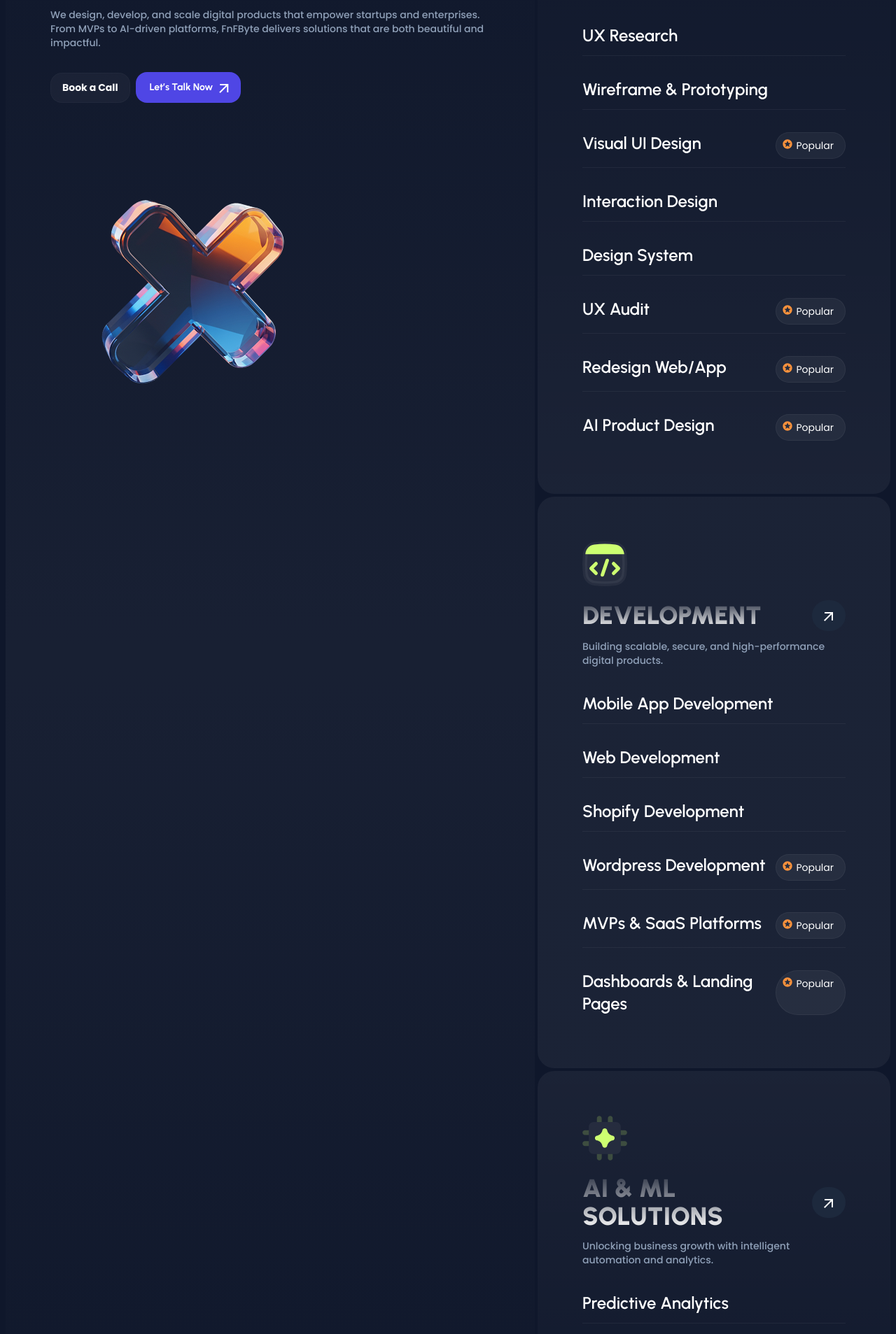
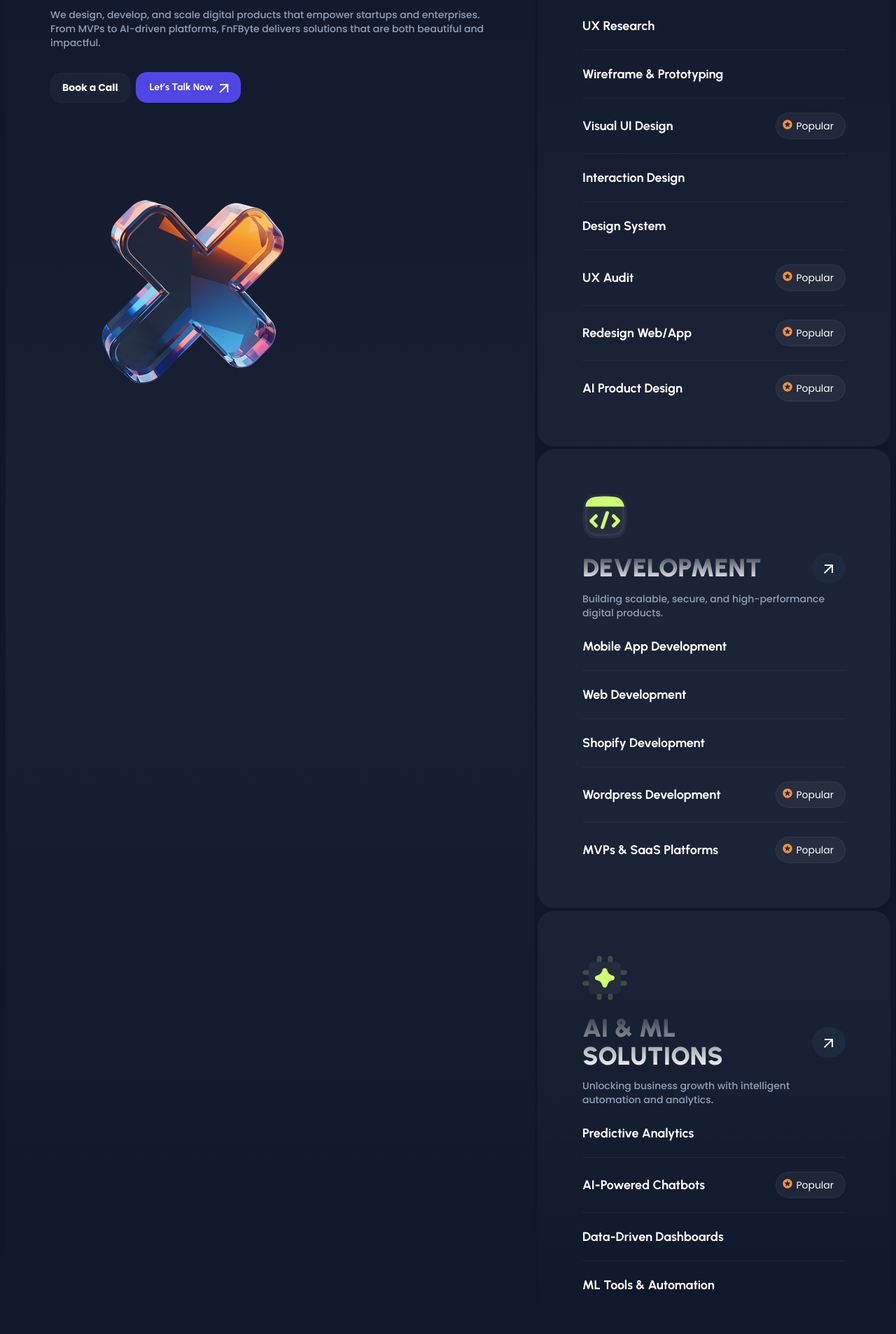
Before and after one commit to aminulhasan142/FnFByteV1, a React (Vite) app: page / in a window 1280 px wide. Shown: the part 3853-5760 px from the top of the page at 70% size. Built offline with nearby package versions, Linux system fonts and the light colour scheme.

Commit message:
working on service gig

```diff
--- a/src/components/ServicesSection.jsx
+++ b/src/components/ServicesSection.jsx
@@ -89,49 +89,64 @@
               </p>
             </div>
             {/* gig title heading */}
-            <div className="flex flex-col items-start gap-5 self-stretch">
-              <div className="w-full py-3 border-b border-[#ffffff0d] flex justify-between">
-                <p className="text-xl lg:text-2xl font-semibold text-white ">
+            <div className="flex flex-col w-full items-start gap-5 self-stretch">
+              {/* topic title */}
+              <div className="flex w-full justify-between items-center">
+                <h2 className="text-white text-lg not-italic font-bold">
                   UX Research
-                </p>
+                </h2>
               </div>
-              <div className="w-full py-3 border-b border-[#ffffff0d] flex justify-between">
-                <p className="text-xl lg:text-2xl font-semibold text-white ">
+              <span className="w-full border-b border-border"></span>
+              {/* topic title */}
+              <div className="flex w-full justify-between items-center">
+                <h2 className="text-white text-lg not-italic font-bold">
                   Wireframe & Prototyping
-                </p>
+                </h2>
               </div>
-              <div className="w-full py-3 border-b border-[#ffffff0d] flex justify-between">
-                <p className="text-xl lg:text-2xl font-semibold text-white ">
+              <span className="w-full border-b border-border"></span>
+              {/* topic title */}
+              <div className="flex w-full justify-between items-center">
+                <h2 className="text-white text-lg not-italic font-bold">
                   Visual UI Design
-                </p>
+                </h2>
                 <PopularTag />
               </div>
-              <div className="w-full py-3 border-b border-[#ffffff0d] flex justify-between">
-                <p className="text-xl lg:text-2xl font-semibold text-white ">
+              <span className="w-full border-b border-border"></span>
+              {/* topic title */}
+              <div className="flex w-full justify-between items-center">
+                <h2 className="text-white text-lg not-italic font-bold">
                   Interaction Design
-                </p>
+                </h2>
               </div>
-              <div className="w-full py-3 border-b border-[#ffffff0d] flex justify-between">
-                <p className="text-xl lg:text-2xl font-semibold text-white ">
+              <span className="w-full border-b border-border"></span>
+              {/* topic title */}
+              <div className="flex w-full justify-between items-center">
+                <h2 className="text-white text-lg not-italic font-bold">
                   Design System
-                </p>
+                </h2>
               </div>
-              <div className="w-full py-3 border-b border-[#ffffff0d] flex justify-between">
-                <p className="text-xl lg:text-2xl font-semibold text-white ">
+              <span className="w-full border-b border-border"></span>
+              {/* topic title */}
+              <div className="flex w-full justify-between items-center">
+                <h2 className="text-white text-lg not-italic font-bold">
                   UX Audit
-                </p>
+                </h2>
                 <PopularTag />
               </div>
-              <div className="w-full py-3 border-b border-[#ffffff0d] flex justify-between">
-                <p className="text-xl lg:text-2xl font-semibold text-white ">
+              <span className="w-full border-b border-border"></span>
+              {/* topic title */}
+              <div className="flex w-full justify-between items-center">
+                <h2 className="text-white text-lg not-italic font-bold">
                   Redesign Web/App
-                </p>
+                </h2>
                 <PopularTag />
               </div>
-              <div className="w-full py-3 border-[#ffffff0d] flex justify-between">
-                <p className="text-xl lg:text-2xl font-semibold text-white ">
+              <span className="w-full border-b border-border"></span>
+              {/* topic title */}
+              <div className="flex w-full justify-between items-center">
+                <h2 className="text-white text-lg not-italic font-bold">
                   AI Product Design
-                </p>
+                </h2>
                 <PopularTag />
               </div>
             </div>
@@ -172,38 +187,41 @@
               </p>
             </div>
             {/* gig title heading */}
-            <div className="flex flex-col items-start gap-5 self-stretch">
-              <div className="w-full py-3 border-b border-[#ffffff0d] flex justify-between">
-                <p className="text-xl lg:text-2xl font-semibold text-white ">
+            <div className="flex flex-col w-full items-start gap-5 self-stretch">
+              {/* topic title */}
+              <div className="flex w-full justify-between items-center">
+                <h2 className="text-white text-lg not-italic font-bold">
                   Mobile App Development
-                </p>
+                </h2>
               </div>
-              <div className="w-full py-3 border-b border-[#ffffff0d] flex justify-between">
-                <p className="text-xl lg:text-2xl font-semibold text-white ">
+              <span className="w-full border-b border-border"></span>
+              {/* topic title */}
+              <div className="flex w-full justify-between items-center">
+                <h2 className="text-white text-lg not-italic font-bold">
                   Web Development
-                </p>
+                </h2>
               </div>
-              <div className="w-full py-3 border-b border-[#ffffff0d] flex justify-between">
-                <p className="text-xl lg:text-2xl font-semibold text-white ">
+              <span className="w-full border-b border-border"></span>
+              {/* topic title */}
+              <div className="flex w-full justify-between items-center">
+                <h2 className="text-white text-lg not-italic font-bold">
                   Shopify Development
-                </p>
+                </h2>
               </div>
-              <div className="w-full py-3 border-b border-[#ffffff0d] flex justify-between">
-                <p className="text-xl lg:text-2xl font-semibold text-white ">
+              <span className="w-full border-b border-border"></span>
+              {/* topic title */}
+              <div className="flex w-full justify-between items-center">
+                <h2 className="text-white text-lg not-italic font-bold">
                   Wordpress Development
-                </p>
+                </h2>
                 <PopularTag />
               </div>
-              <div className="w-full py-3 border-b border-[#ffffff0d] flex justify-between">
-                <p className="text-xl lg:text-2xl font-semibold text-white ">
+              <span className="w-full border-b border-border"></span>
+              {/* topic title */}
+              <div className="flex w-full justify-between items-center">
+                <h2 className="text-white text-lg not-italic font-bold">
                   MVPs & SaaS Platforms
-                </p>
-                <PopularTag />
-              </div>
-              <div className="w-full py-3  border-[#ffffff0d] flex justify-between">
-                <p className="text-xl lg:text-2xl font-semibold text-white ">
-                  Dashboards & Landing Pages
-                </p>
+                </h2>
                 <PopularTag />
               </div>
             </div>
@@ -244,27 +262,34 @@
               </p>
             </div>
             {/* gig title heading */}
-            <div className="flex flex-col items-start gap-5 self-stretch">
-              <div className="w-full py-3 border-b border-[#ffffff0d] flex justify-between">
-                <p className="text-xl lg:text-2xl font-semibold text-white ">
+            <div className="flex flex-col w-full items-start gap-5 self-stretch">
+              {/* topic title */}
+              <div className="flex w-full justify-between items-center">
+                <h2 className="text-white text-lg not-italic font-bold">
                   Predictive Analytics
-                </p>
+                </h2>
               </div>
-              <div className="w-full py-3 border-b border-[#ffffff0d] flex justify-between">
-                <p className="text-xl lg:text-2xl font-semibold text-white ">
+              <span className="w-full border-b border-border"></span>
+              {/* topic title */}
+              <div className="flex w-full justify-between items-center">
+                <h2 className="text-white text-lg not-italic font-bold">
                   AI-Powered Chatbots
-                </p>
+                </h2>
                 <PopularTag />
               </div>
-              <div className="w-full py-3 border-b border-[#ffffff0d] flex justify-between">
-                <p className="text-xl lg:text-2xl font-semibold text-white ">
+              <span className="w-full border-b border-border"></span>
+              {/* topic title */}
+              <div className="flex w-full justify-between items-center">
+                <h2 className="text-white text-lg not-italic font-bold">
                   Data-Driven Dashboards
-                </p>
+                </h2>
               </div>
-              <div className="w-full py-3  border-[#ffffff0d] flex justify-between">
-                <p className="text-xl lg:text-2xl font-semibold text-white ">
+              <span className="w-full border-b border-border"></span>
+              {/* topic title */}
+              <div className="flex w-full justify-between items-center">
+                <h2 className="text-white text-lg not-italic font-bold">
                   ML Tools & Automation
-                </p>
+                </h2>
               </div>
             </div>
           </div>
```
